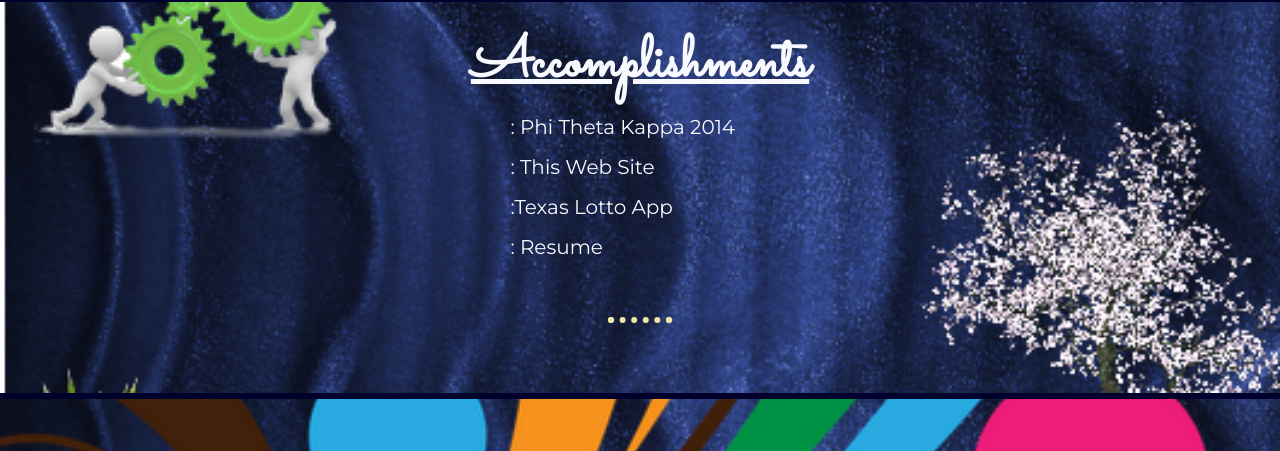
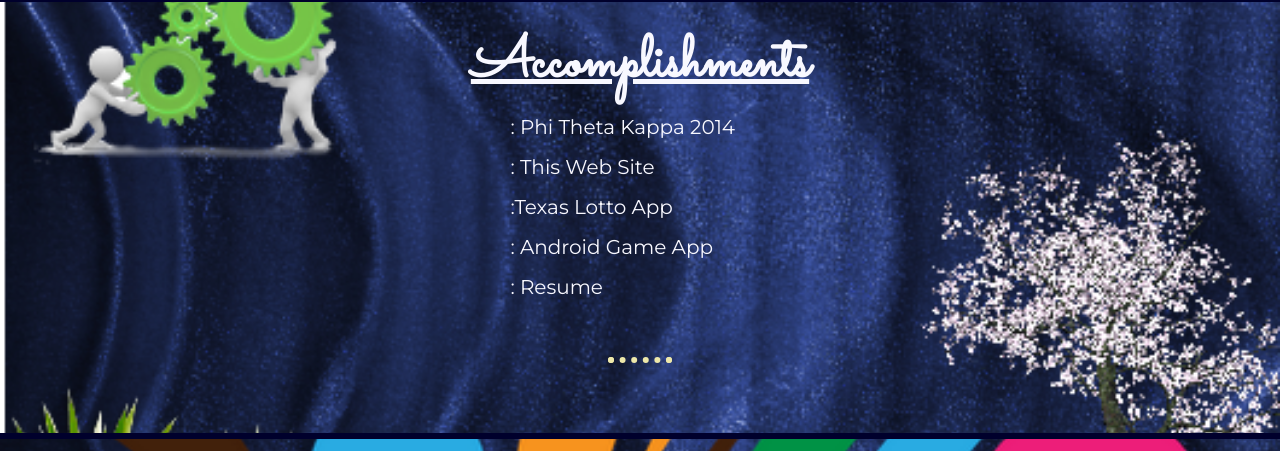
Before and after one commit to Randyhubgit/Second, a plain HTML site: page index.html in a window 1280 px wide. Shown: the part 1889-2340 px from the top of the page. Drawn offline with Linux system fonts and the light colour scheme.

Commit message:
Update index.html

```diff
--- a/index.html
+++ b/index.html
@@ -72,7 +72,7 @@
  &nbsp;&nbsp;&nbsp;&nbsp;&nbsp;&nbsp;&nbsp;&nbsp;&nbsp; <a href="theta914x667.jpg" target="_blank">: Phi Theta Kappa 2014</a>   <br>
  &nbsp;&nbsp;&nbsp;&nbsp;&nbsp;&nbsp;&nbsp;&nbsp;&nbsp; <a href="https://randyhubgit.github.io/Second/" target="_blank">: This Web Site</a>   <br>
  &nbsp;&nbsp;&nbsp;&nbsp;&nbsp;&nbsp;&nbsp;&nbsp;&nbsp; <a href="https://play.google.com/store/apps/details?id=com.followyodreams.rharris.lottoyellow&hl=en" target="_blank"> :Texas Lotto App</a>   <br>
-<!-- &nbsp;&nbsp;&nbsp;&nbsp;&nbsp;&nbsp;&nbsp;&nbsp;&nbsp; <a href="https://play.google.com/store/apps/details?id=com.followyodreams.rharris.babygame" target="_blank">: Android Game App</a>   <br>  -->
+ &nbsp;&nbsp;&nbsp;&nbsp;&nbsp;&nbsp;&nbsp;&nbsp;&nbsp; <a href="https://play.google.com/store/apps/details?id=com.followyodreams.rharris.babygame" target="_blank">: Android Game App</a>   <br>
  &nbsp;&nbsp;&nbsp;&nbsp;&nbsp;&nbsp;&nbsp;&nbsp;&nbsp; <a href="bluescreenresumebig.jpg" target="_blank">: Resume</a>   <br>
 
  <!--
```
